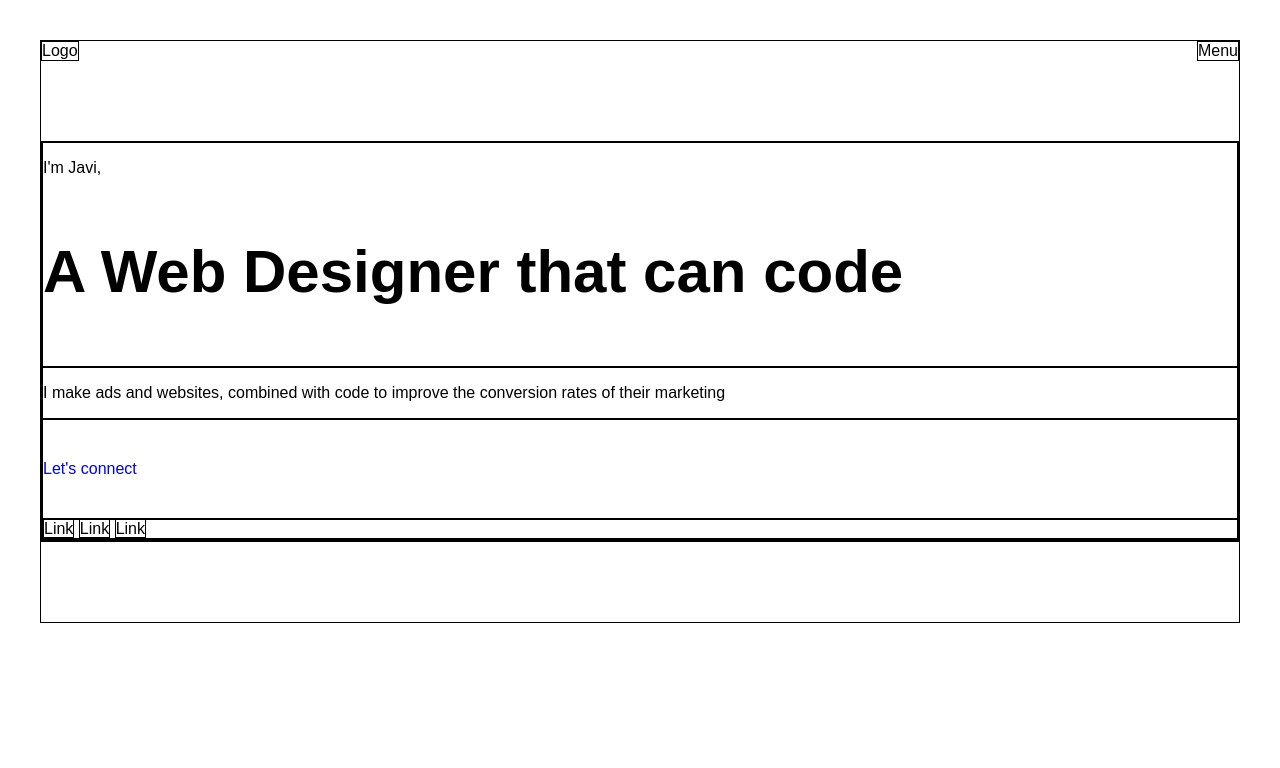
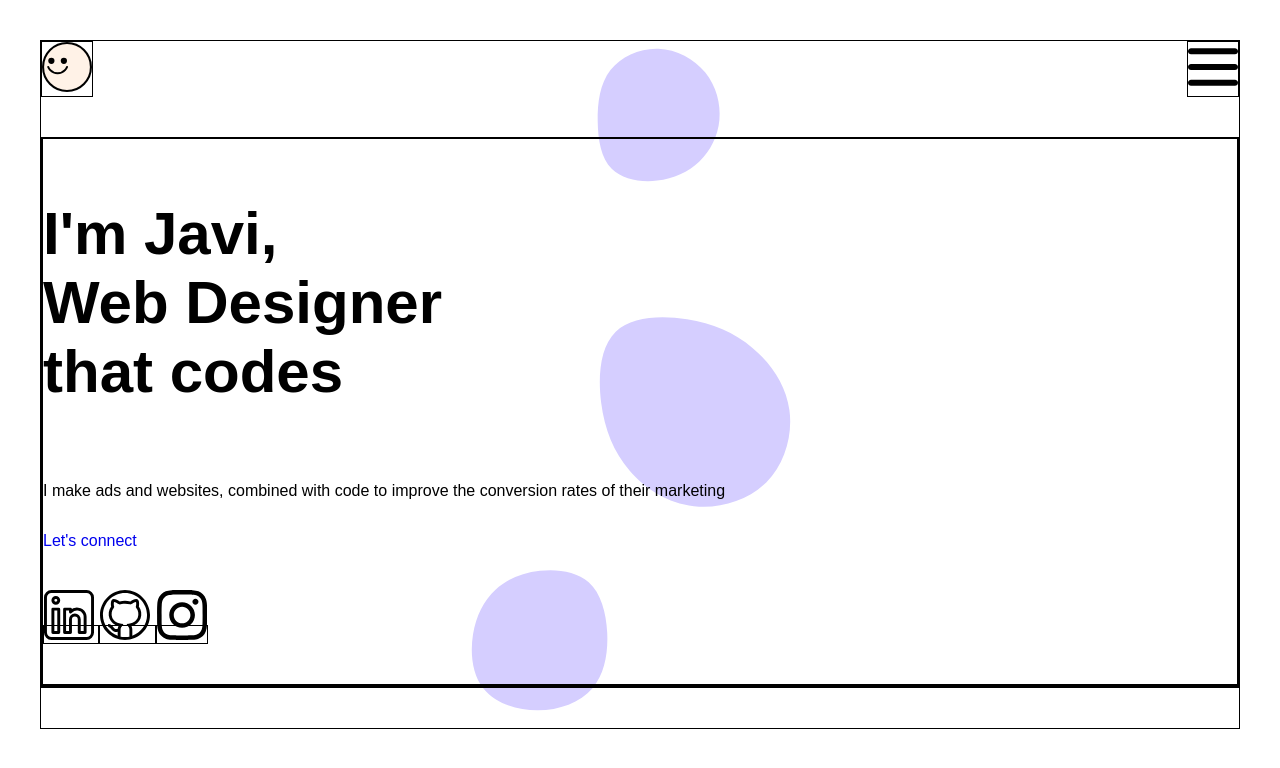
Before and after one commit to wickathou/portfolio, a plain HTML site: page index.html in a window 1280 px wide. Drawn offline with Linux system fonts and the light colour scheme.

Commit message:
Modified Structure of HTML to be close to the design on the template Changed CSS selector to make website close to the template Added: Folder with image assets to be shown on site

```diff
--- a/index.html
+++ b/index.html
@@ -10,26 +10,43 @@
 <body>
   <header class="fill-100">
     <nav class="navigation">
-      <span>Logo</span>
-      <span>Menu</span>
+      <span>
+        <a href="https://">
+          <img class="icon" src="assets/images/Smile.svg" alt="Javi smiling icon">
+        </a>
+      </span>
+      <span>
+        <a href="http://">
+          <img class="icon" src="assets/images/menu.svg" alt="navigation menu">
+        </a>
+      </span>
     </nav>
   </header>
-  <main class="fill-100">
+  <main class="fill-100 pv5">
     <article>
       <section>
-        <p>I'm Javi,</p>
-        <h1> A Web Designer that can code</h1>
-      </section>
-      <section>
-        <p>I make ads and websites, combined with code to improve the conversion rates of their marketing</p>
-      </section>
-      <section class="pv">
-        <a href="http://">Let's connect</a>
-      </section>
-      <section>
-        <span>Link</span>
-        <span>Link</span>
-        <span>Link</span>
+        <h1>I'm Javi,<br>
+          Web Designer<br>
+          that codes</h1>
+        <p class="pv2">I make ads and websites, combined with code to improve the conversion rates of their marketing</p>
+        <a href="https://ly.enddesign.co/intro">Let's connect</a>
+        <div class="pv5">
+          <span>
+            <a href="http://">
+              <img class="icon" src="assets/images/linkedin.svg" alt="Linkedin profile @javierjhm">
+            </a>
+          </span>
+          <span>
+            <a href="http://">
+              <img class="icon" src="assets/images/github.svg" alt="Github profile @wickathou">
+            </a>
+          </span>
+          <span>
+            <a href="http://">
+              <img class="icon" src="assets/images/instagram.svg" alt="Linkedin profile @digijavi">
+            </a>
+          </span>
+        </div>
       </section>
     </article>
     <section>
--- a/style.css
+++ b/style.css
@@ -9,10 +9,7 @@ body {
   align-items: center;
   margin: 5vh;
   min-width: 300px;
-}
-
-main {
-  padding: 10vh 0;
+  background: url(assets/images/blob-scatter-haikei.svg) no-repeat center center;
 }
 
 a {
@@ -48,8 +45,16 @@ h1 {
   width: 100%;
 }
 
-.pv {
+.pv2 {
+  padding: 2vh 0;
+}
+
+.pv5 {
   padding: 5vh 0;
+}
+
+.icon {
+  width: 50px;
 }
 
 /* Construction guides */
```
Also changed, not shown: assets/images/Smile.svg (added), assets/images/blob-scatter-haikei.svg (added), assets/images/github.svg (added), assets/images/instagram.svg (added), assets/images/linkedin.svg (added), assets/images/menu.svg (added).
